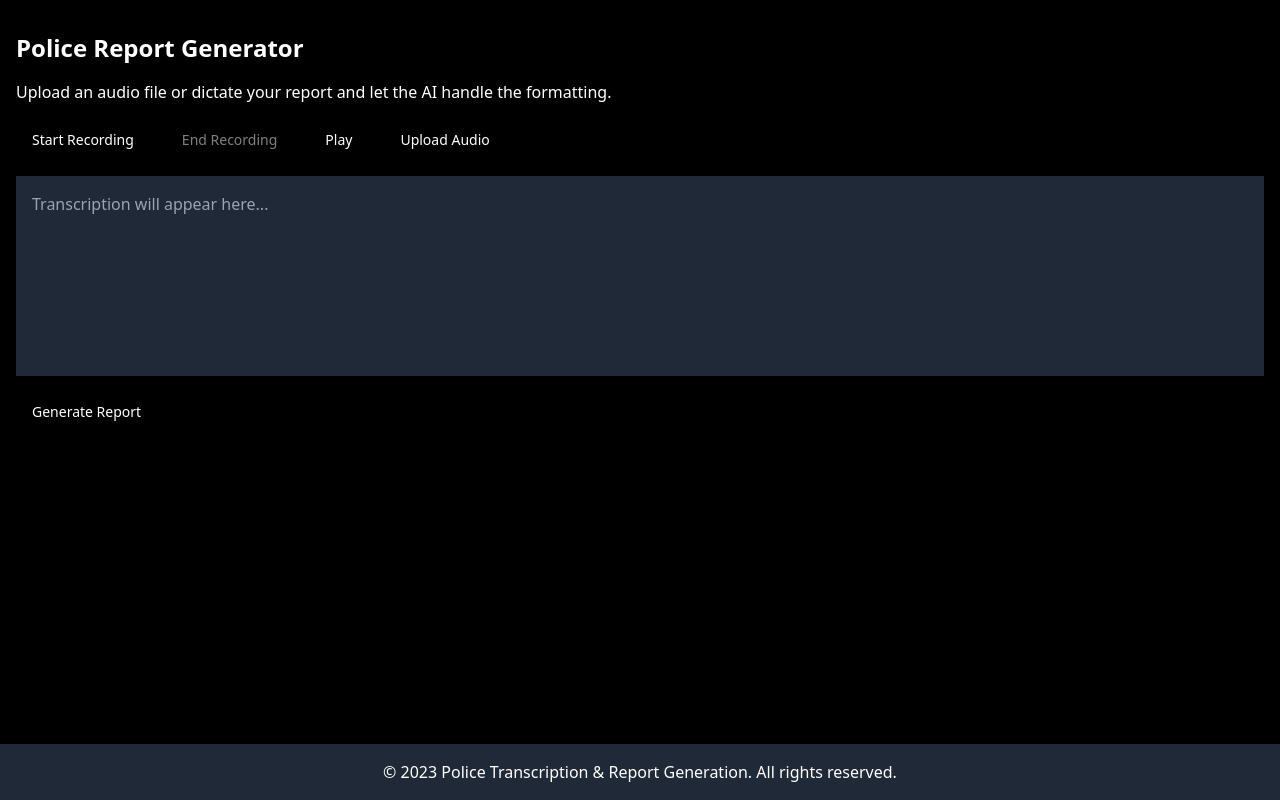
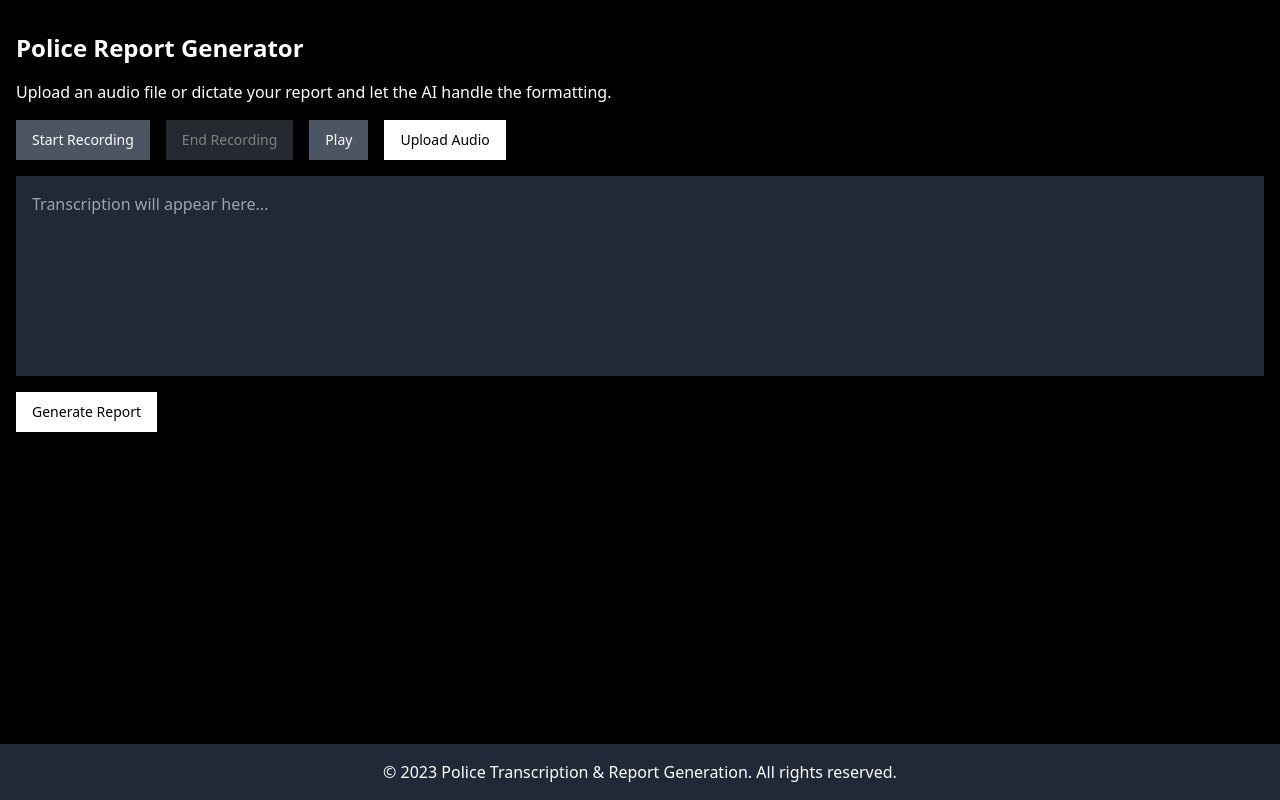
Before and after one commit to kkeeling/police-transcription-reporting-assistant, a React (Vite) app in the folder frontend/: page / in a window 1280 px wide. Built offline with nearby package versions, Linux system fonts and the light colour scheme; the HTML template or start-up script is replaced by a standard one.

Commit message:
feat: Update button styles in PoliceReportGenerator component

```diff
--- a/frontend/src/components/PoliceReportGenerator.tsx
+++ b/frontend/src/components/PoliceReportGenerator.tsx
@@ -32,15 +32,42 @@ const PoliceReportGenerator: React.FC = () => {
       <h2 className="text-2xl font-bold mb-4">Police Report Generator</h2>
       <p className="mb-4">Upload an audio file or dictate your report and let the AI handle the formatting.</p>
       <div className="flex flex-wrap gap-4">
-        <Button onClick={handleStartRecording} disabled={isRecording}>Start Recording</Button>
-        <Button onClick={handleEndRecording} disabled={!isRecording}>End Recording</Button>
-        <Button onClick={handlePlay}>Play</Button>
-        <Button onClick={handleUploadAudio}>Upload Audio</Button>
+        <Button
+          onClick={handleStartRecording}
+          disabled={isRecording}
+          className="bg-gray-600 hover:bg-gray-700 text-white"
+        >
+          Start Recording
+        </Button>
+        <Button
+          onClick={handleEndRecording}
+          disabled={!isRecording}
+          className="bg-gray-600 hover:bg-gray-700 text-white"
+        >
+          End Recording
+        </Button>
+        <Button
+          onClick={handlePlay}
+          className="bg-gray-600 hover:bg-gray-700 text-white"
+        >
+          Play
+        </Button>
+        <Button
+          onClick={handleUploadAudio}
+          className="bg-white hover:bg-gray-100 text-black"
+        >
+          Upload Audio
+        </Button>
       </div>
       <div className="bg-gray-800 p-4 rounded-lg min-h-[200px] mt-6">
         <p className="text-gray-400">{transcription || 'Transcription will appear here...'}</p>
       </div>
-      <Button onClick={handleGenerateReport}>Generate Report</Button>
+      <Button
+        onClick={handleGenerateReport}
+        className="bg-white hover:bg-gray-100 text-black"
+      >
+        Generate Report
+      </Button>
     </div>
   )
 }
```
